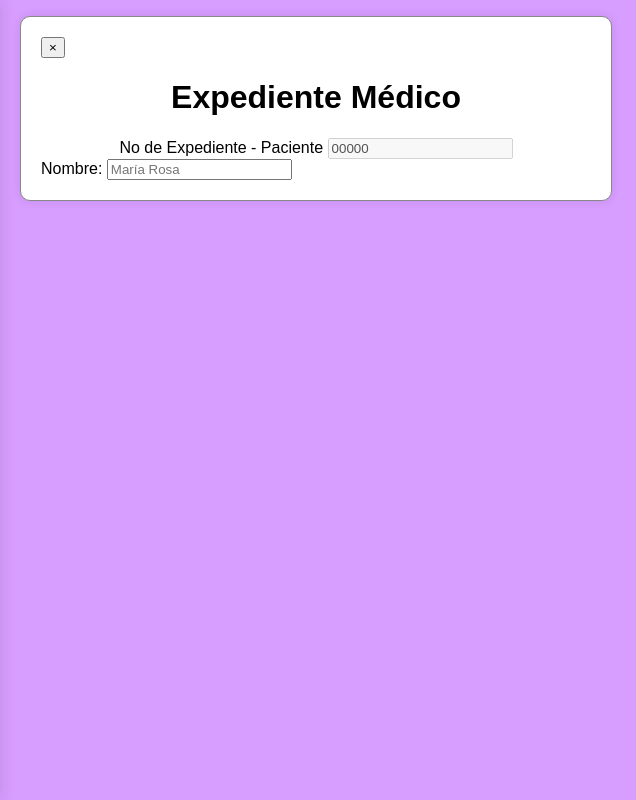
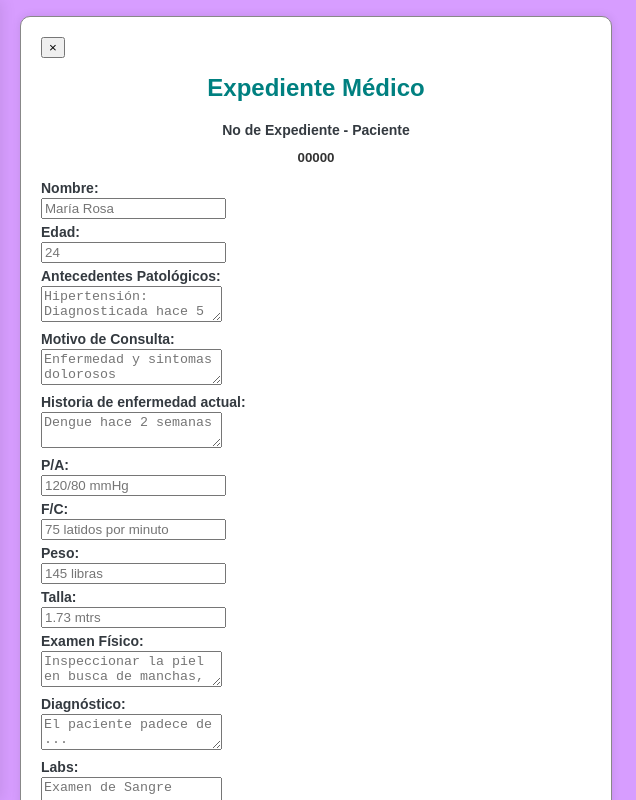
Before and after one commit to GabrielDevgt/Clinical-Dashboard, an Electron app: page index.html in a window 800 px wide. Both pictures are taken after a click on the element "Formulario de Pacientes". Shown: the top 800 px of the page, 164-800 px from the left. Drawn offline with Linux system fonts and the light colour scheme.

Commit message:
PA1 inicial body, finished form only work css

```diff
--- a/index.html
+++ b/index.html
@@ -50,7 +50,83 @@
                             <label for="name">Nombre:</label>
                             <input type="text" id="name" name="name" placeholder="María Rosa">
                         </div>
+                         <div>
+                                <label for="age">Edad:</label>
+                                 <input type="number" id="age" name="age" min="0" step="1" placeholder="24">
+                         </div>
+                </div>
+                <div class="form-group">
+                        <label for="medical_history">Antecedentes Patológicos:</label>
+                        <textarea id="medical_history" name="medical_history" placeholder="Hipertensión: Diagnosticada hace 5 años."></textarea>
+                </div>
+
+                <div class="form-group">
+                        <label for="consultation_reason">Motivo de Consulta:</label>
+                        <textarea id="consultation_reason" name="consultation_reason" placeholder="Enfermedad y sintomas dolorosos"></textarea>
+                </div>
+
+                    <div class="form-group">
+                        <label for="current_illness_history">Historia de enfermedad actual:</label>
+                        <textarea id="current_illness_history" name="current_illness_history" placeholder="Dengue hace 2 semanas"></textarea>
                     </div>
+                    <div class="form-group">
+                        <div>
+                            <label for="p_a">P/A:</label>
+                            <input type="text" id="p_a" name="vital_signs_pa" placeholder="120/80 mmHg">
+                        </div>
+                        <div>
+                            <label for="p_c">F/C:</label>
+                            <input type="text" id="p_c" name="vital_signs_fc" placeholder="75 latidos por minuto">
+                        </div>
+                    </div>
+
+                    <div class="form-group">
+                        <div>
+                            <label for="weight">Peso:</label>
+                            <input type="text" id="weight" name="weight" placeholder="145 libras">
+                        </div>
+                        <div>
+                            <label for="height">Talla:</label>
+                            <input type="text" id="height" name="height" placeholder="1.73 mtrs">
+                        </div>
+                    </div>
+
+                    <div class="form-group">
+                        <label for="physical_exam">Examen Físico:</label>
+                        <textarea id="physical_exam" name="physical_exam"  placeholder="Inspeccionar la piel en busca de manchas, lesiones o cambios en la pigmentación."></textarea>
+                    </div>
+                    <div class="form-group">
+                        <label for="diagnostics">Diagnóstico:</label>
+                        <textarea id="diagnostics" name="diagnostics" placeholder="El paciente padece de ..."></textarea>
+                    </div>
+                    <div class="form-group">
+                        <label for="labs">Labs:</label>
+                        <textarea id="labs" name="labs" placeholder="Examen de Sangre "></textarea>
+                    </div>
+                    <div class="form-group">
+                        <label for="therapeutic_plan">Plan Terapéutico:</label>
+                        <textarea id="therapeutic_plan" name="therapeutic_plan" placeholder="Medicación: Se prescribirá metformina, un medicamento oral para reducir los niveles de glucosa en sangre."></textarea>
+                    </div>
+                <div class="form-group">
+                    <center><h2>Datos de Responsable</h2></center>
+                   <div>
+                       <label for="address">Dirección:</label>
+                        <input type="text" id="address" name="address" placeholder="29 calle 2-45 zona 25">
+                   </div>
+                   <div>
+                       <label for="cell_number">Número de Teléfono:</label>
+                       <input type="text" id="cell_number" name="cell_number" placeholder="(+502) 50505050">
+                   </div>
+                   </div>
+                </div>
+
+                <div class="form-group">
+                    <label for="next_appointment">Próxima Cita:</label>
+                    <input type="date" id="next_appointment" name="next_appointment">
+                </div>
+                <div class="form-group buttons">
+                    <button type="reset" id="reset">Resetear</button>
+                    <button type="button" id="submit">Registrar</button>
                 </div>
             </div>
 
--- a/renderer.js
+++ b/renderer.js
@@ -2,4 +2,9 @@ document.addEventListener("DOMContentLoaded", function (){
     document.getElementById('triggerDiv').addEventListener('click', function() {
         document.getElementById('myModal').style.display = 'block';
     });
+
+    document.getElementById('closeBtn').addEventListener('click', function() {
+        document.getElementById('myModal').style.display = 'none';
+    });
+
 })
--- a/style.css
+++ b/style.css
@@ -95,3 +95,27 @@ a {
 }
 
 /*--------------------------------------------------------------------------*/
+/*Estilo formulario de expedientes médicos*/
+#No_expediente {
+    background-color: transparent; /* Fondo transparente */
+    color: #333; /* Texto gris oscuro */
+    font-weight: bold; /* Texto en negrita */
+    text-align: center; /* Alinear el texto al centro */
+    border: none; /* Sin borde */
+    padding: 10px; /* Espaciado interno */
+    width: 100%; /* Ancho completo del contenedor */
+    box-sizing: border-box; /* Incluir el borde en el ancho */
+}
+.Formulario h1, h2 {
+    font-size: 24px;
+    margin-bottom: 20px;
+    color: #008080; /* Color azul verdoso médico */
+
+}
+.Formulario label {
+    display: block;
+    margin: 5px 0 2px;
+    font-weight: bold;
+    color: #343a40;
+    font-size: 14px; /* Tamaño de fuente reducido */
+}
```
